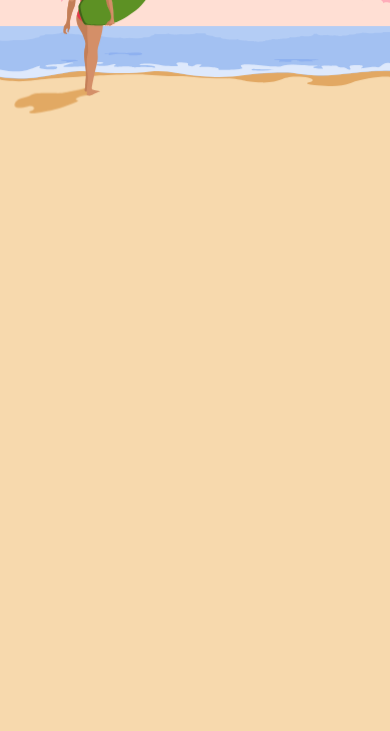
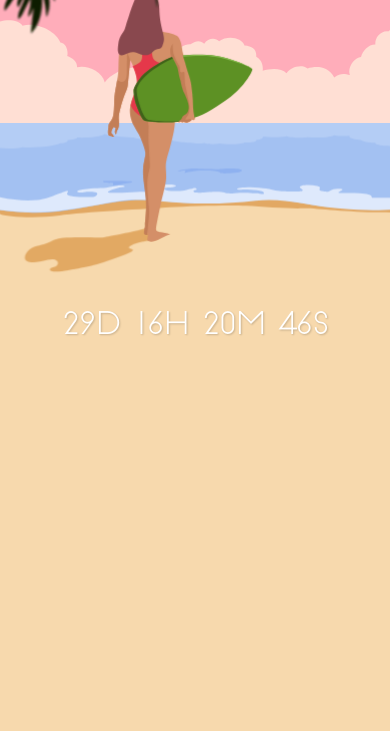
Before and after one commit to Psicodead/sai-countdown, a plain HTML site: page index.html in a window 390 px wide. Shown: the part 113-844 px from the top of the page. Drawn offline with nearby package versions, Linux system fonts and the light colour scheme.

Commit message:
mobile style added

```diff
--- a/style.css
+++ b/style.css
@@ -38,3 +38,13 @@ html, body{
 .hidden{
     opacity: 0 !important;
 }
+
+@media only screen and (max-width: 600px){
+    #timer{
+        font-size: 29px !important;
+        top: 420px;
+    }
+    #lottie-wrapper{
+        width: 170%;
+    }
+}
```
